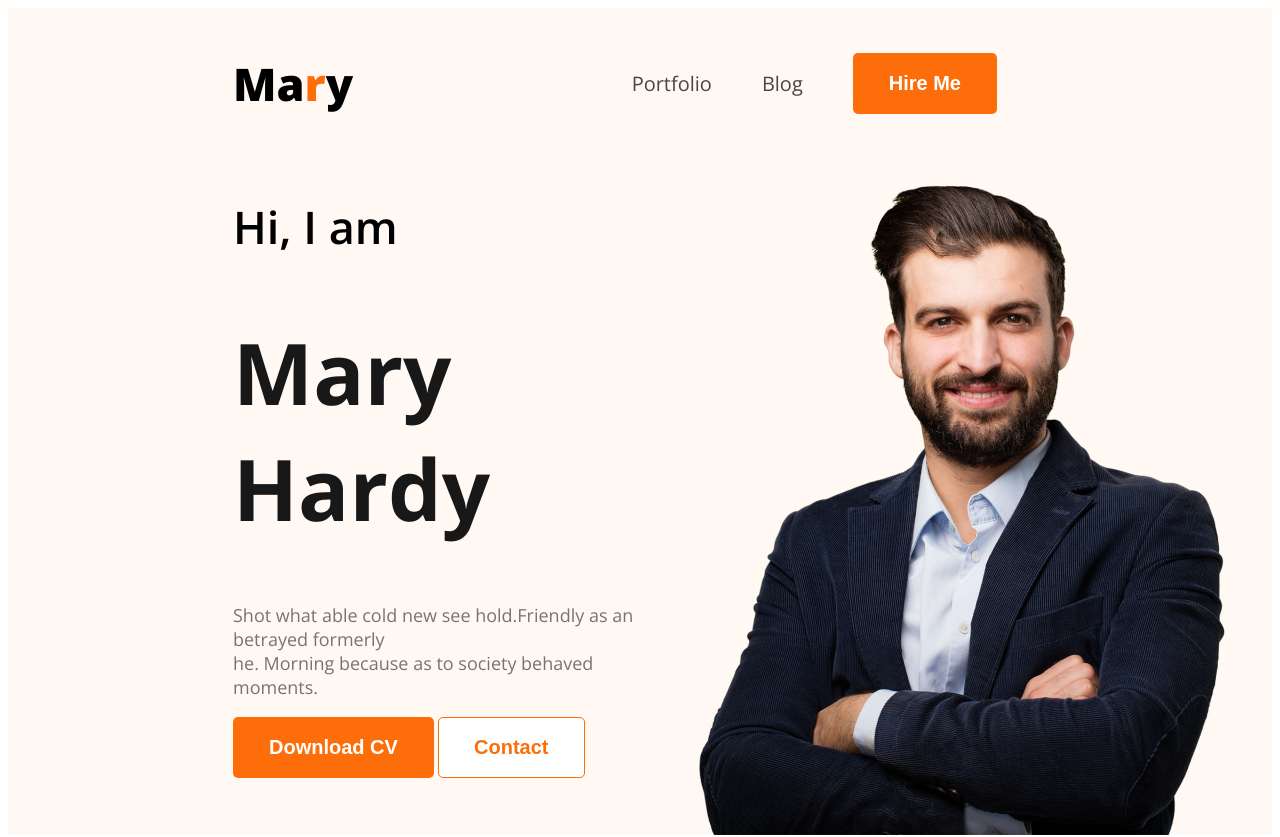
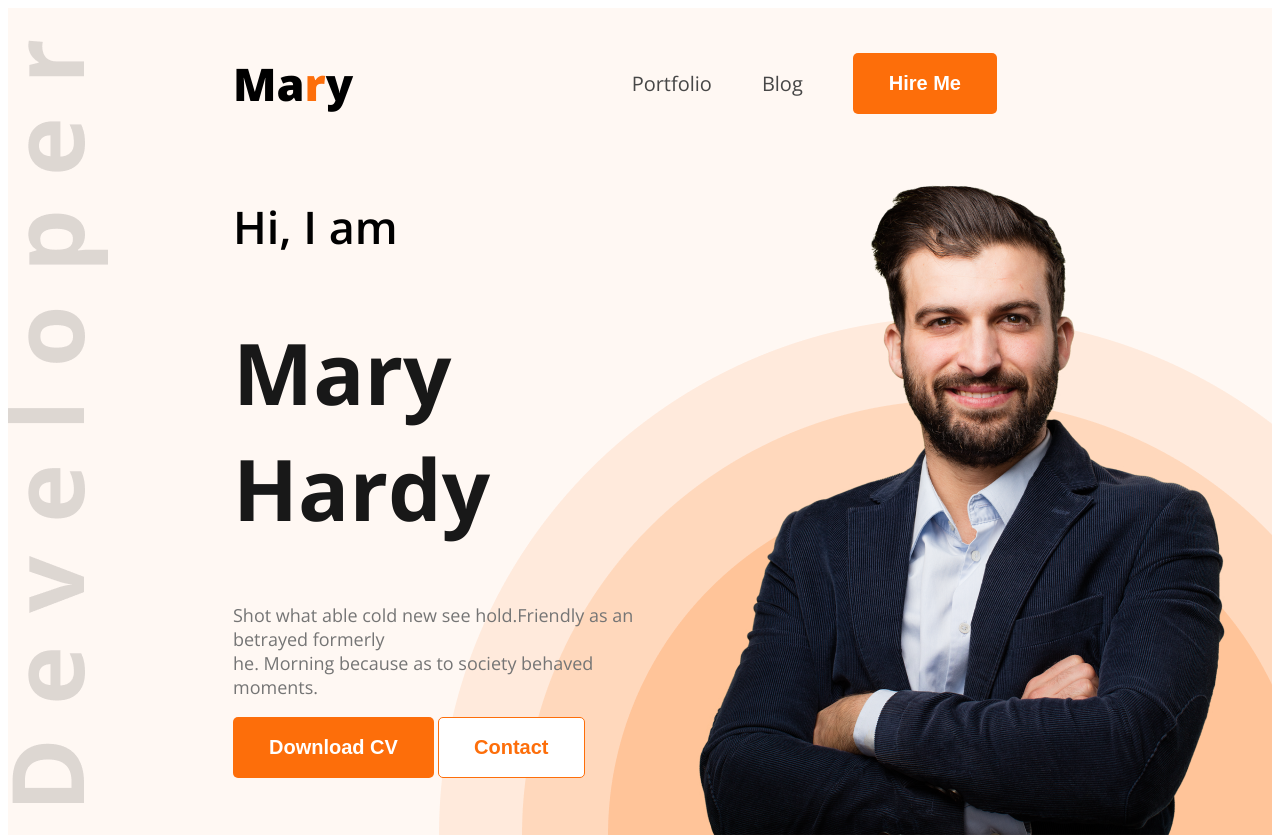
Before and after one commit to amuhaimen/web-developer-portfolio, a plain HTML site: page index.html in a window 1280 px wide. Shown: the top 837 px of the page. Drawn offline with nearby package versions, Linux system fonts and the light colour scheme; the site is published under a folder, as on GitHub Pages, so addresses that start at the root find nothing.

Commit message:
background image issue solved

```diff
--- a/styles/portfolio.css
+++ b/styles/portfolio.css
@@ -74,7 +74,8 @@ main {
 /* header styles  */
 header {
   background-color: #fff8f3;
-  background-image: url("/images/header_bg.png"), url("/images/developer.png");
+  background-image: url("../images/header_bg.png"),
+    url("../images/developer.png");
   background-repeat: no-repeat;
   background-position: right bottom, left;
 }
```
